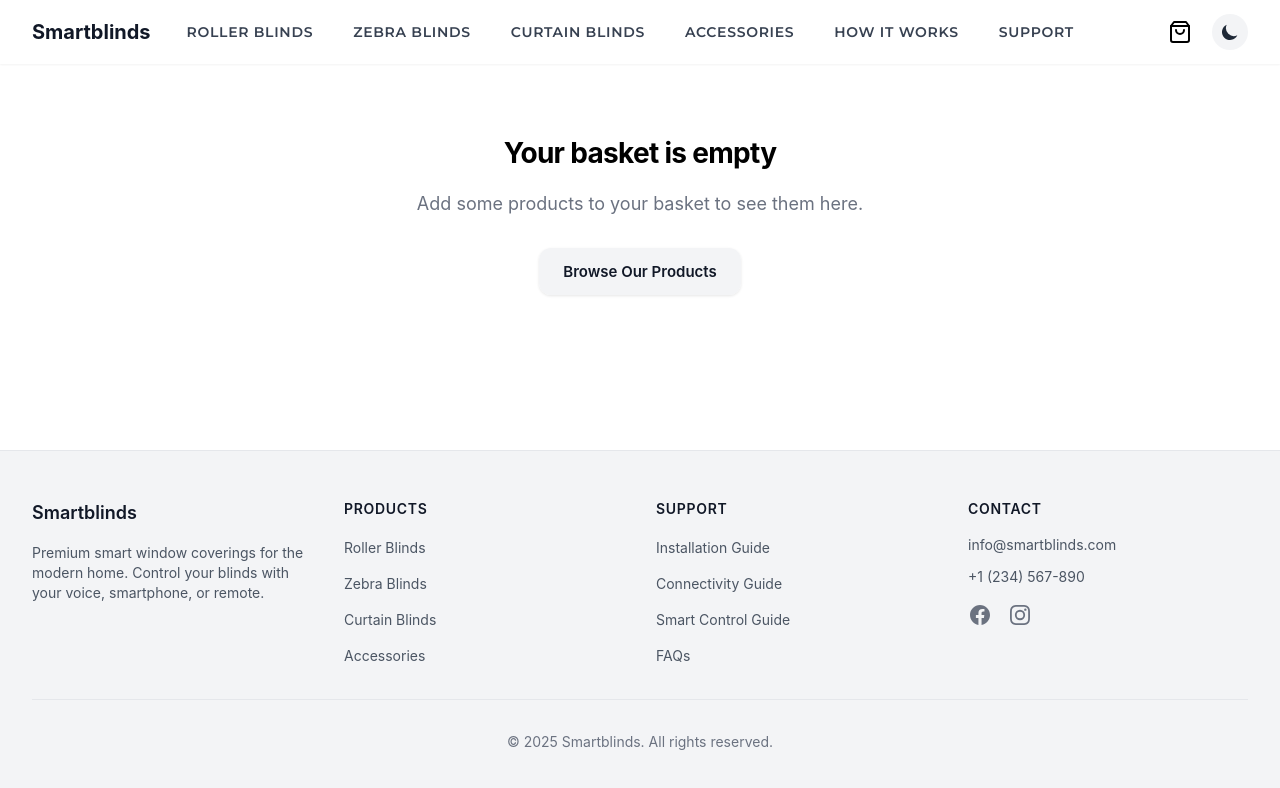
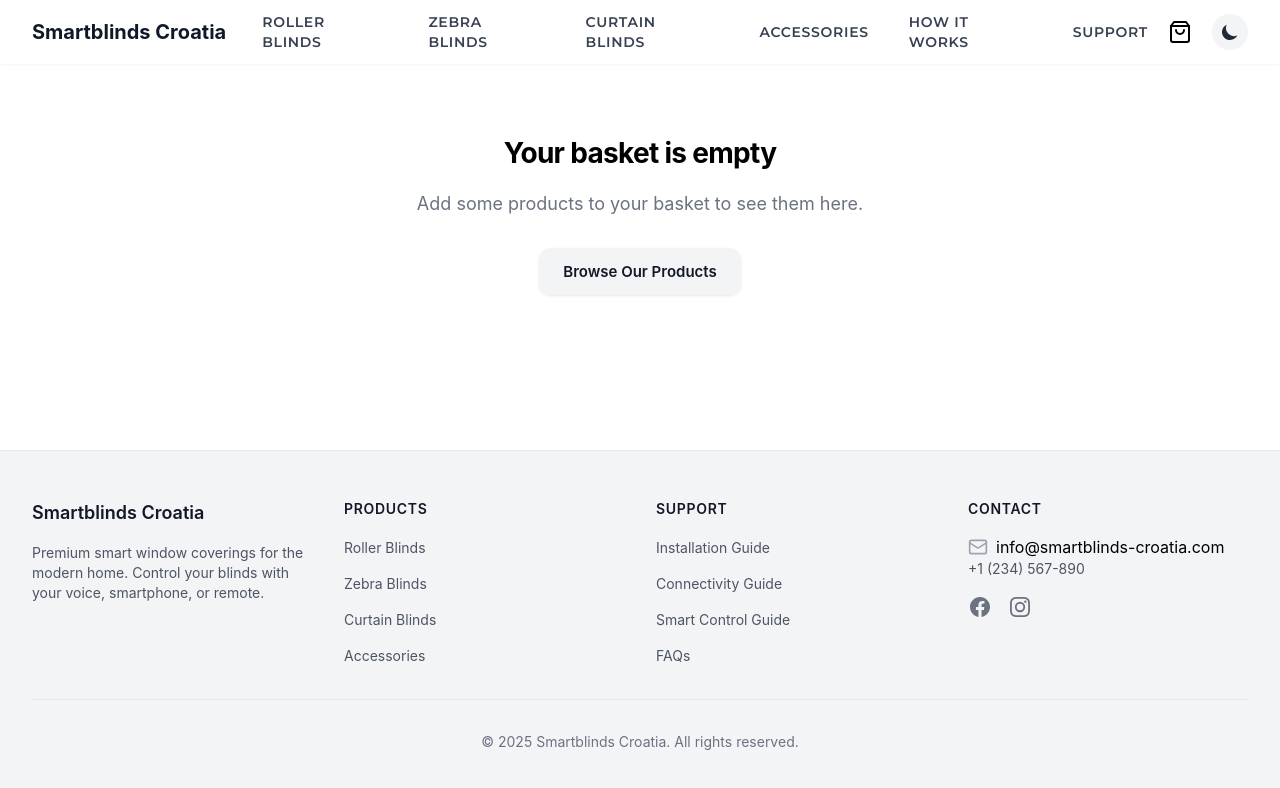
Before and after one commit to kraljic1/Smart-blinds-Bendzo, a React (Vite) app: page /basket in a window 1280 px wide. Shown: the top 788 px of the page. Built offline with nearby package versions, Linux system fonts and the light colour scheme.

Commit message:
Change website title to 'Smartblinds Croatia - Intelligent window solution'

```diff
--- a/index.html
+++ b/index.html
@@ -12,7 +12,7 @@
     <meta name="viewport" content="width=device-width, initial-scale=1.0, maximum-scale=1.0, user-scalable=no, shrink-to-fit=no" />
     <meta name="apple-mobile-web-app-capable" content="yes" />
     <meta name="mobile-web-app-capable" content="yes" />
-    <title>Smartblinds</title>
+    <title>Smartblinds Croatia - Intelligent window solution</title>
 
     <!-- Google Fonts -->
     <link rel="preconnect" href="https://fonts.googleapis.com">
--- a/src/components/Footer.tsx
+++ b/src/components/Footer.tsx
@@ -1,5 +1,6 @@
 import React from 'react';
 import { Link } from 'react-router-dom';
+import { Mail } from 'lucide-react';
 
 const Footer: React.FC = () => {
   const currentYear = new Date().getFullYear();
@@ -9,7 +10,7 @@ const Footer: React.FC = () => {
       <div className="max-w-7xl mx-auto py-12 px-4 sm:px-6 lg:px-8">
         <div className="grid grid-cols-1 md:grid-cols-4 gap-8">
           <div>
-            <h3 className="text-lg font-semibold text-gray-900 dark:text-white mb-4">Smartblinds</h3>
+            <h3 className="text-lg font-semibold text-gray-900 dark:text-white mb-4">Smartblinds Croatia</h3>
             <p className="text-gray-600 dark:text-gray-300 text-sm">
               Premium smart window coverings for the modern home. Control your blinds with your voice, smartphone, or remote.
             </p>
@@ -69,11 +70,12 @@ const Footer: React.FC = () => {
 
           <div>
             <h3 className="text-sm font-semibold text-gray-900 dark:text-white uppercase tracking-wider mb-4">Contact</h3>
-            <p className="text-gray-600 dark:text-gray-300 text-sm mb-3">
-              <a href="mailto:info@smartblinds.com" className="hover:text-gray-900 dark:hover:text-white">
-                info@smartblinds.com
+            <div className="flex items-center mt-2">
+              <Mail className="h-5 w-5 mr-2 text-gray-400" />
+              <a href="mailto:info@smartblinds-croatia.com" className="hover:text-gray-900 dark:hover:text-white">
+                info@smartblinds-croatia.com
               </a>
-            </p>
+            </div>
             <p className="text-gray-600 dark:text-gray-300 text-sm mb-3">
               <a href="tel:+1234567890" className="hover:text-gray-900 dark:hover:text-white">
                 +1 (234) 567-890
@@ -96,10 +98,8 @@ const Footer: React.FC = () => {
           </div>
         </div>
 
-        <div className="mt-8 pt-8 border-t border-gray-200 dark:border-gray-700">
-          <p className="text-gray-500 dark:text-gray-400 text-sm text-center">
-            &copy; {currentYear} Smartblinds. All rights reserved.
-          </p>
+        <div className="border-t border-gray-200 dark:border-gray-700 pt-8 mt-8 text-center text-sm text-gray-500 dark:text-gray-400">
+          &copy; {currentYear} Smartblinds Croatia. All rights reserved.
         </div>
       </div>
     </footer>
--- a/src/components/Header.tsx
+++ b/src/components/Header.tsx
@@ -36,7 +36,7 @@ const Header: React.FC = () => {
           <div className="flex">
             <div className="flex-shrink-0 flex items-center">
               <Link to="/" className="text-xl font-bold text-gray-900 dark:text-white">
-                Smartblinds
+                Smartblinds Croatia
               </Link>
             </div>
 
--- a/src/pages/BasketPage.tsx
+++ b/src/pages/BasketPage.tsx
@@ -6,8 +6,8 @@ export default function BasketPage() {
   return (
     <>
       <SEO
-        title="Shopping Basket | BENDZO"
-        description="View and manage your shopping basket."
+        title="Shopping Basket | Smartblinds Croatia"
+        description="Review your selections and proceed to checkout."
       />
       <div className="container mx-auto px-4 py-8">
         <Breadcrumb
--- a/src/pages/CheckoutPage.tsx
+++ b/src/pages/CheckoutPage.tsx
@@ -16,7 +16,7 @@ export default function CheckoutPage() {
   return (
     <>
       <SEO
-        title="Checkout | BENDZO"
+        title="Checkout | Smartblinds Croatia"
         description="Complete your order by providing shipping and contact information."
       />
       <div className="container mx-auto px-4 py-8">
--- a/src/pages/HomePage.tsx
+++ b/src/pages/HomePage.tsx
@@ -21,8 +21,8 @@ const HomePage: React.FC = () => {
   return (
     <>
       <SEO
-        title="BENDZO Smart Blinds | Intelligent Window Solutions"
-        description="Automate your home with BENDZO Smart Blinds. Control light and privacy with voice commands, apps, or smart home systems."
+        title="Smartblinds Croatia - Intelligent window solution"
+        description="Automate your home with Smartblinds Croatia. Control light and privacy with voice commands, apps, or smart home systems."
       />
       <Hero images={heroImages} autoChangeInterval={4500} />
       <Features />
--- a/src/pages/ProductConfigurationPage.tsx
+++ b/src/pages/ProductConfigurationPage.tsx
@@ -306,7 +306,7 @@ const ProductConfigurationPage = () => {
     <div className="pt-20 pb-24 sm:pt-24 sm:pb-32" ref={containerRef}>
       {product && (
         <SEO
-          title={`${product.name} - Configure Your Smart Blind | Smartblinds`}
+          title={`${product.name} - Configure Your Smart Blind | Smartblinds Croatia`}
           description={`Customize your ${product.name} with our easy-to-use configurator. Choose dimensions, colors, and features to create the perfect smart blind for your home.`}
           keywords={`smart blinds, ${product.name.toLowerCase()}, window automation, smart home, blinds configurator`}
           ogType="product"
--- a/src/pages/ThankYouPage.tsx
+++ b/src/pages/ThankYouPage.tsx
@@ -18,7 +18,7 @@ const ThankYouPage: React.FC = () => {
   return (
     <div className="min-h-screen flex flex-col items-center justify-center px-4 py-16">
       <SEO
-        title="Thank You for Your Order | BENDZO"
+        title="Thank You for Your Order | Smartblinds Croatia"
         description="Your order has been successfully submitted."
       />
 
```
Also changed, not shown: public/site.webmanifest, 1 other file (tests, documents, lock files or other folders).
